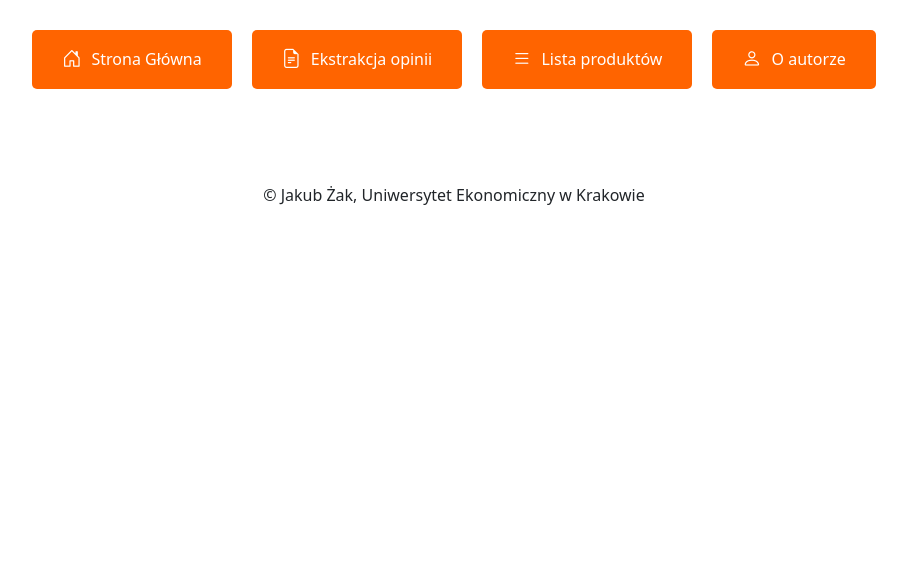
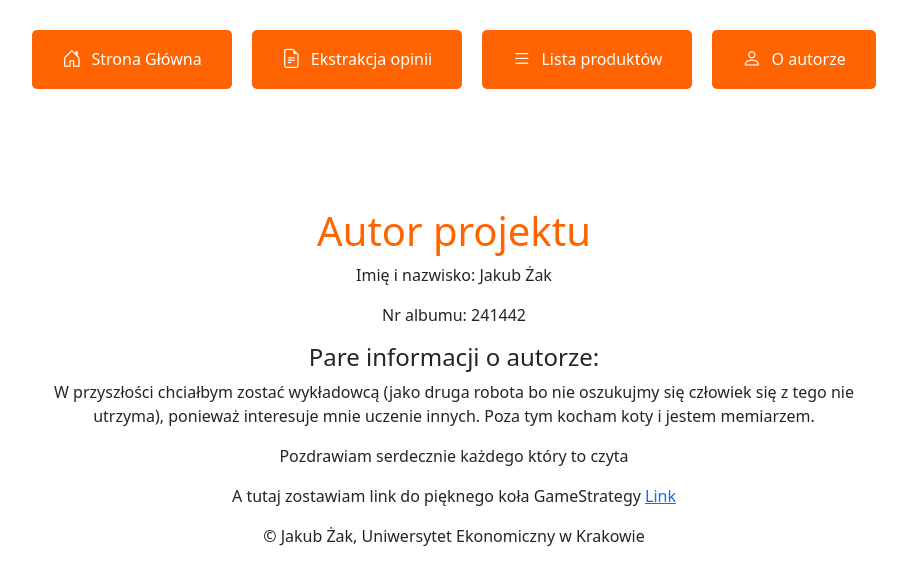
Before and after one commit to JakubZak7/CeneoWebScraper, a Flask app: page /author in a window 1280 px wide. Shown: the part 56-641 px from the top of the page, without its empty margins (186-1093 px from the left). Run offline with Flask 3, Linux system fonts and the light colour scheme; some libraries are stand-ins or nearby versions.

Commit message:
2025-06-11 JŻ

```diff
--- a/app/templates/author.html
+++ b/app/templates/author.html
@@ -1,5 +1,13 @@
 {% extends "base.html" %}
 {% block title %} {% endblock %}
 {% block content %}
-
+    <div class="text-center mt-4">
+        <h1>Autor projektu</h1>
+        <p>Imię i nazwisko: Jakub Żak</p>
+        <p>Nr albumu: 241442</p>
+    <h4>Pare informacji o autorze: </h4>
+    <p>W przyszłości chciałbym zostać wykładowcą (jako druga robota bo nie oszukujmy się człowiek się z tego nie utrzyma), ponieważ interesuje mnie uczenie innych. Poza tym kocham koty i jestem memiarzem.</p>
+        <p>Pozdrawiam serdecznie każdego który to czyta</p>
+    <p>A tutaj zostawiam link do pięknego koła GameStrategy <a href="https://jakubzak7.github.io/PokerPage/">Link</a>
+    </div>
 {% endblock %}
--- a/app/views.py
+++ b/app/views.py
@@ -122,7 +122,7 @@ def charts(product_id):
         autopct="%.1f%%",
         figsize=(7, 7),
         title="Rozkład rekomendacji o produkcie",
-        labels=["Nie polecam", "Polecam", "Nie mam zdania"],
+        labels=["Nie polecam", "Polecam", "Brak rekomendacji"],
         legend=True,
         colors=["Red", "Green", "LightGray"],
         fontsize=20,
@@ -130,4 +130,17 @@ def charts(product_id):
     plt.savefig(f"./app/static/images/charts/{stats['product_id']}_pie.png")
     plt.close()
 
+
+    recommendations.plot.bar(
+        figsize=(10, 6),
+        title="Liczba opinii dla każdej rekomendacji",
+        color=["Red", "Green", "LightGray"],
+        fontsize=12,
+    )
+    plt.ylabel("Liczba opinii")
+    plt.xlabel("Rekomendacje")
+    plt.xticks(rotation=0)
+    plt.savefig(f"./app/static/images/charts/{stats['product_id']}_bar.png")
+    plt.close()
+
     return render_template("charts.html",product_id=product_id, product_name=stats['product_name'])
```
Also changed, not shown: app/templates/charts.html (+10 -4 lines), app/static/images/charts/84514582_bar.png (added), app/static/images/charts/84514582_pie.png.
